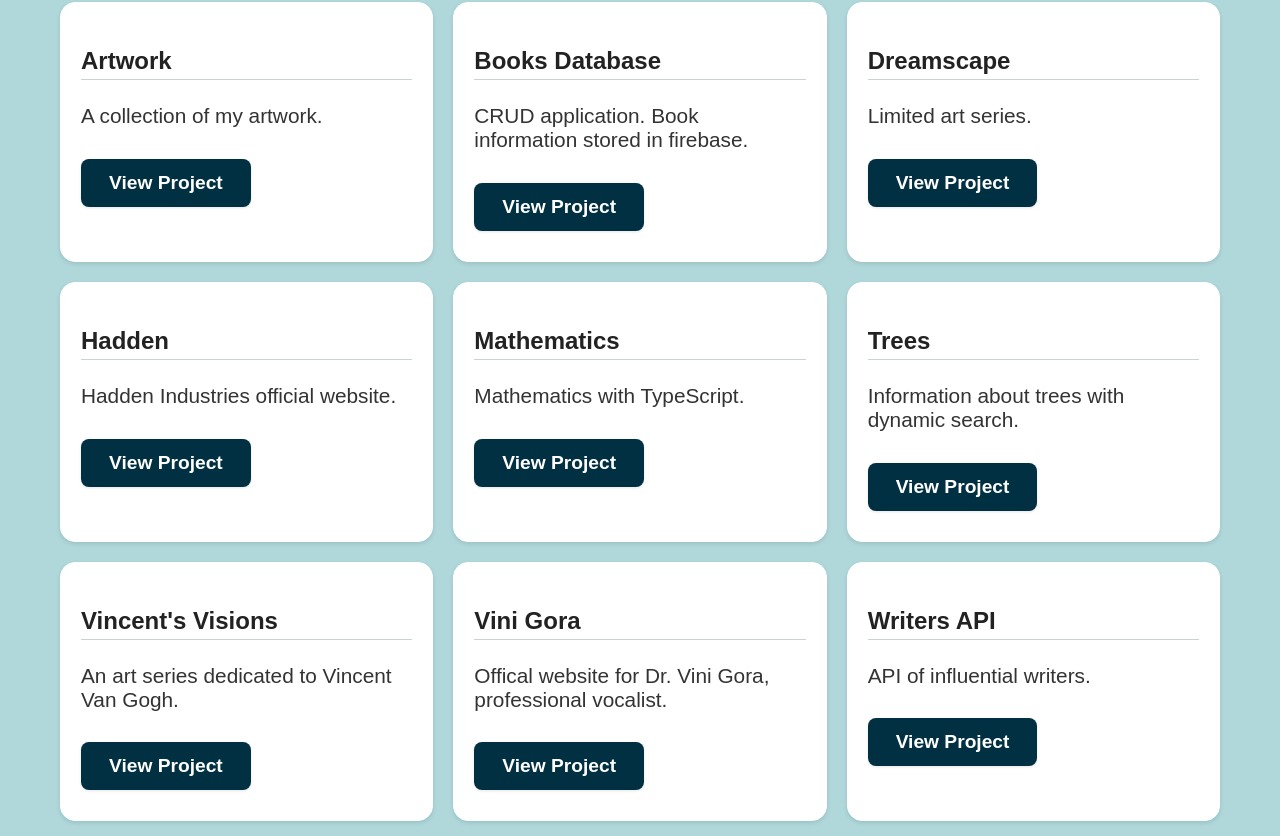
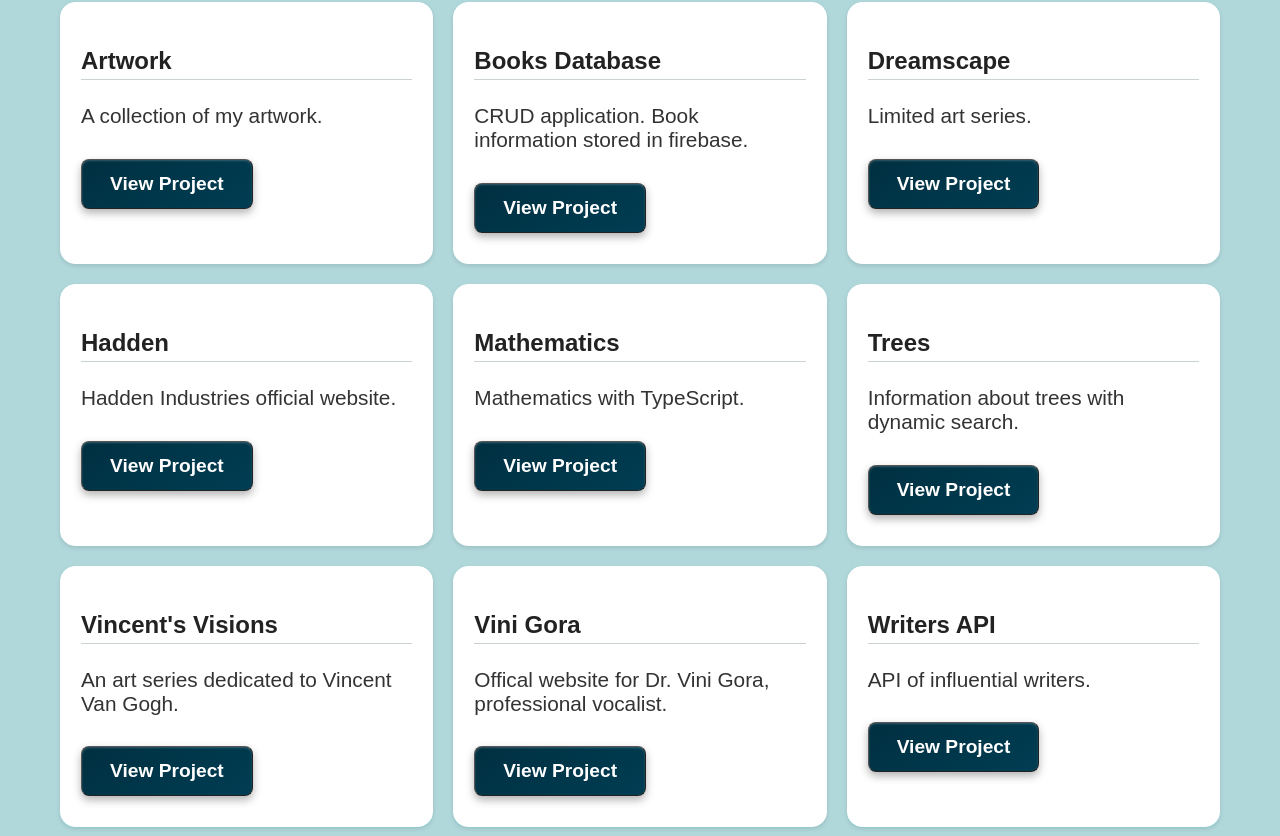
Before and after one commit to kironroy/kironroy-react, a React (Create React App) app: page / in a window 1280 px wide. Shown: the part 1064-1900 px from the top of the page. Built offline with nearby package versions, Linux system fonts and the light colour scheme; no server answers; a web font is replaced by a local one.

Commit message:
Update Portfolio.css
👍 project button try

```diff
--- a/src/components/Portfolio.css
+++ b/src/components/Portfolio.css
@@ -111,12 +111,28 @@ p {
   text-decoration: none;
   font-weight: 700;
   font-size: 1.2em;
-  background: var(--primary-color-portfolio);
+  background: linear-gradient(145deg, #003041, #003d53); /* subtle metallic gradient */
   padding: 13px 28px;
   border-radius: 8px;
   backdrop-filter: blur(4px);
-  box-shadow: 0 1px 3px rgba(0, 0, 0, 0.1);
+
+  /* Enhanced shadow for depth */
+  box-shadow:
+    inset 0 1px 2px rgba(255, 255, 255, 0.2), /* inner highlight */
+    0 4px 8px rgba(0, 0, 0, 0.3); /* outer shadow */
+
+  /* Simulated bevel effect */
+  border: 1px solid #444;
+  border-top-color: #555;
+  border-left-color: #555;
+  border-bottom-color: #222;
+  border-right-color: #222;
+
+  /* Optional texture overlay */
+  /* background-image: url('https://www.transparenttextures.com/patterns/black-linen.png'); */
+  background-size: cover;
 }
+
 
 .project-card a:hover {
   background: var(--secondary-color-portfolio);
```
